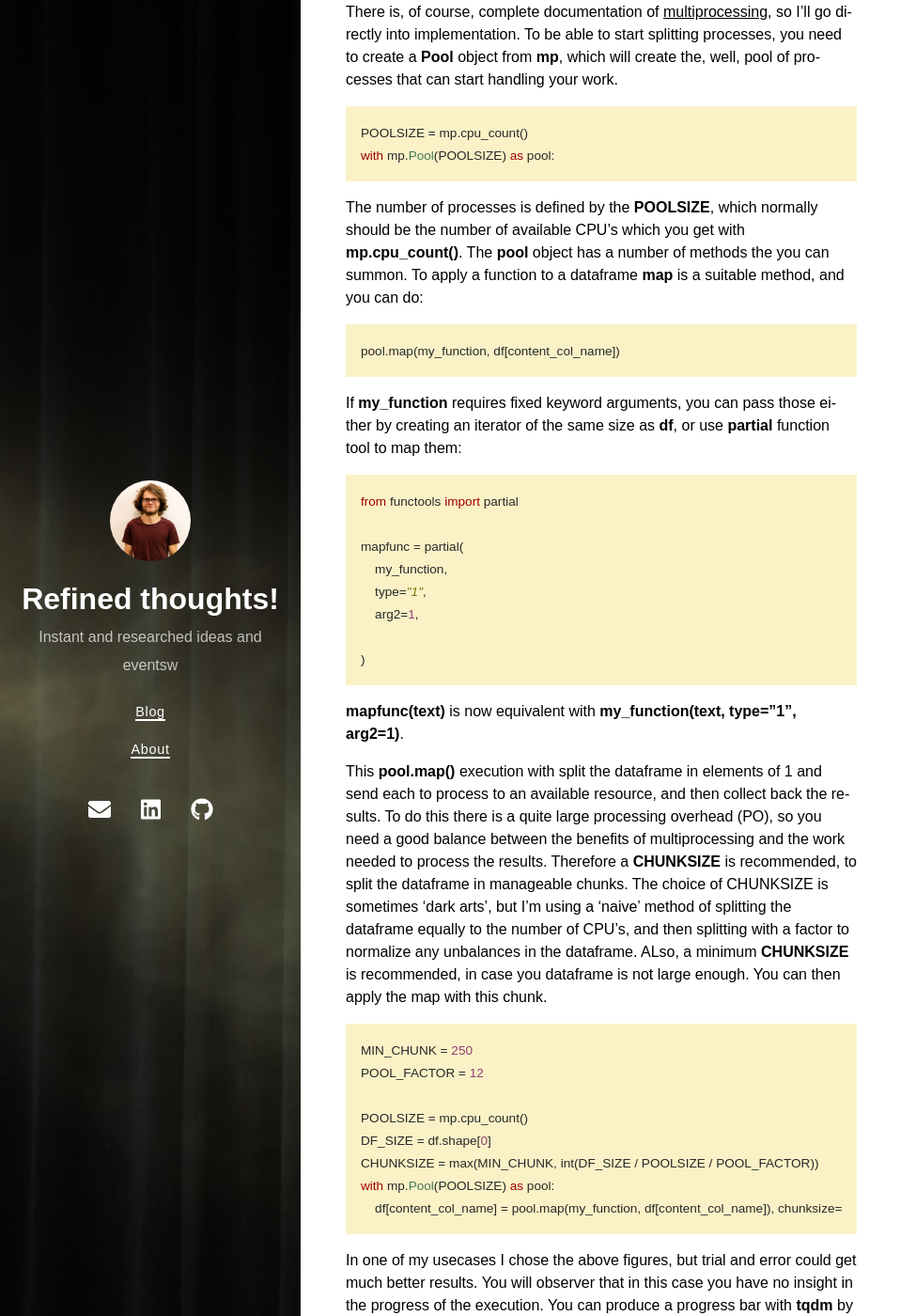
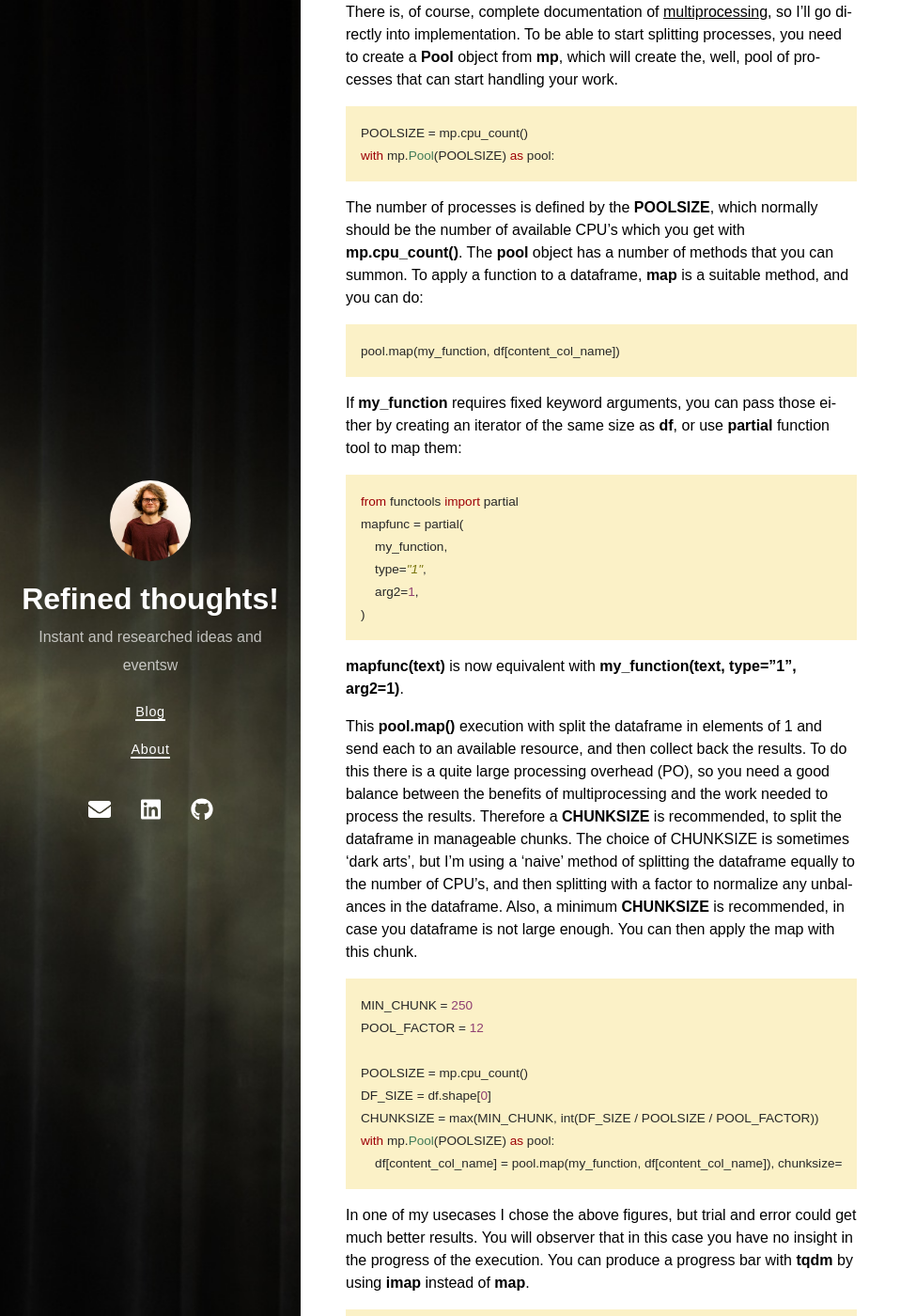
Before and after one commit to VladCozma/VladCozma.github.io, a Jekyll site: the page built from _posts/2021-12-02-pandas-multiprocessing.md, in a window 1280 px wide and 1400 px high, scrolled down 697 px. Shown: the whole window at 94% size, without its empty margins (0-975 px from the left). Built offline with Jekyll 4.4.1, drawn with Linux system fonts in a browser that asks for light colours; nearby versions of some CDN libraries.

Commit message:
pandas-multi

````diff
--- a/_posts/2021-12-02-pandas-multiprocessing.md
+++ b/_posts/2021-12-02-pandas-multiprocessing.md
@@ -29,24 +29,22 @@ POOLSIZE = mp.cpu_count()
 with mp.Pool(POOLSIZE) as pool:
 ```
 The number of processes is defined by the **POOLSIZE**, which normally should be the number of available CPU's which you get with **mp.cpu_count()**.
-The **pool** object has a number of methods the you can summon. To apply a function to a dataframe **map** is a suitable method, and you can do:
+The **pool** object has a number of methods that you can summon. To apply a function to a dataframe, **map** is a suitable method, and you can do:
 ```python
 pool.map(my_function, df[content_col_name])
 ```
 If **my_function** requires fixed keyword arguments, you can pass those either by creating an iterator of the same size as **df**, or use **partial** function tool to map them:
 ```python
 from functools import partial
-
 mapfunc = partial(
     my_function,
     type="1",
     arg2=1,
-
 )
 ```
 **mapfunc(text)** is now equivalent with **my_function(text, type="1", arg2=1)**.
 
-This **pool.map()** execution with split the dataframe in elements of 1 and send each to process to an available resource, and then collect back the results. To do this there is a quite large processing overhead (PO), so you need a good balance between the benefits of multiprocessing and the work needed to process the results. Therefore a **CHUNKSIZE** is recommended, to split the dataframe in manageable chunks. The choice of CHUNKSIZE is sometimes 'dark arts', but I'm using a 'naive' method of splitting the dataframe equally to the number of CPU's, and then splitting with a factor to normalize any unbalances in the dataframe. ALso, a minimum **CHUNKSIZE** is recommended, in case you dataframe is not large enough. You can then apply the map with this chunk.
+This **pool.map()** execution with split the dataframe in elements of 1 and send each to an available resource, and then collect back the results. To do this there is a quite large processing overhead (PO), so you need a good balance between the benefits of multiprocessing and the work needed to process the results. Therefore a **CHUNKSIZE** is recommended, to split the dataframe in manageable chunks. The choice of CHUNKSIZE is sometimes 'dark arts', but I'm using a 'naive' method of splitting the dataframe equally to the number of CPU's, and then splitting with a factor to normalize any unbalances in the dataframe. Also, a minimum **CHUNKSIZE** is recommended, in case you dataframe is not large enough. You can then apply the map with this chunk.
 ```python
 MIN_CHUNK = 250
 POOL_FACTOR = 12
````
